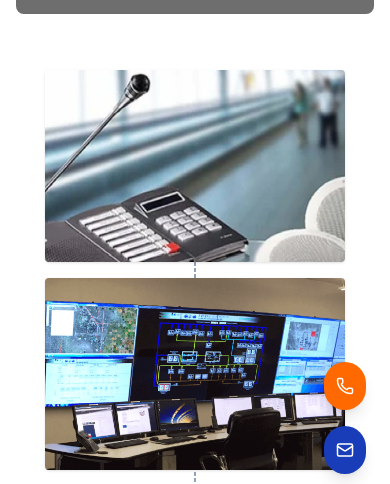
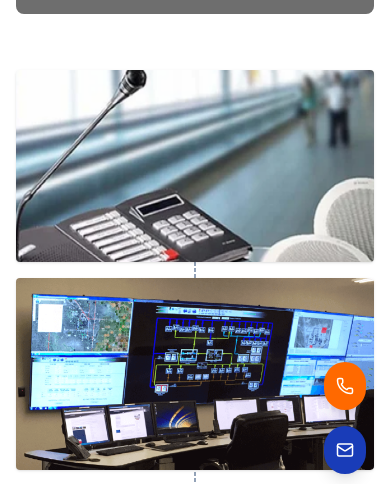
Before and after one commit to heo-it/deojiwon-web, a Next.js app: page /maintenance in a window 390 px wide. Shown: the part 346-830 px from the top of the page. Built offline with nearby package versions, Linux system fonts and the light colour scheme; grey boxes are pictures that could not be loaded.

Commit message:
feat: 모바일 스타일 수정

```diff
--- a/components/BusinessArea.tsx
+++ b/components/BusinessArea.tsx
@@ -87,7 +87,7 @@ function Hexagon({
     <div
       className={cn(
         "w-[120px] h-[104px] md:w-[200px] md:h-[173px]",
-        "flex flex-col justify-center items-center text-center text-base md:text-lg font-medium p-1 md:p-4",
+        "flex flex-col justify-center items-center text-center text-xs md:text-lg font-medium p-1 md:p-4",
         "bg-gradient-to-br from-white to-blue-100 border border-gray-300 shadow-md",
         "clip-hexagon transition-all",
         center && "bg-orange-100 text-black font-bold",
--- a/components/MaintenanceImages.tsx
+++ b/components/MaintenanceImages.tsx
@@ -75,7 +75,7 @@ export default function MaintenanceImages() {
         {images.map((src, i) => (
           <div
             key={i}
-            className="image-box overflow-hidden rounded shadow w-full max-w-[300px]"
+            className="image-box overflow-hidden rounded shadow w-full md:max-w-[300px]"
           >
             <Image
               src={src}
```
